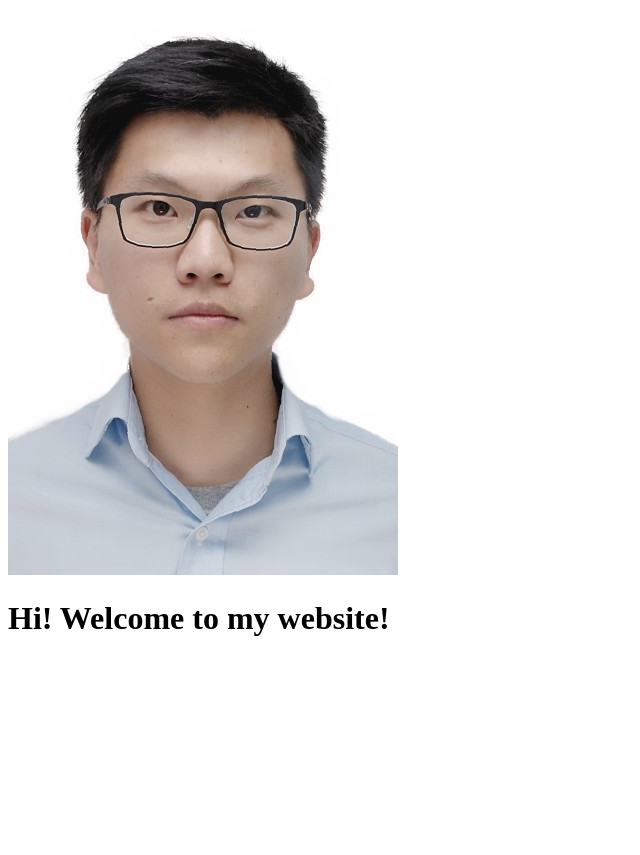
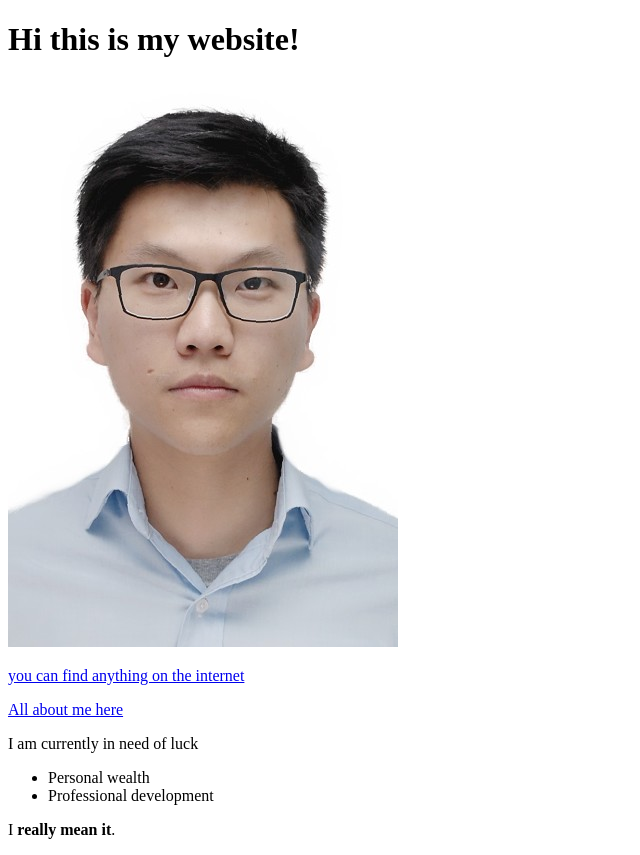
Before and after one commit to tlc0027/tlc0027.github.io, a plain HTML site: page index.html in a window 1280 px wide. Shown: the whole page, without its empty margins (0-640 px from the left). Before the commit the page ends 800 px from the top, so only its background shows below. Drawn offline with Linux system fonts and the light colour scheme.

Commit message:
copied version from class

```diff
--- a/index.html
+++ b/index.html
@@ -1,11 +1,33 @@
 <!DOCTYPE html>
 <html>
-  <head>
-    <meta charset="utf-8">
-    <title>My Website</title>
-  </head>
-  <body>
-    <img src="201606.jpg" alt="wow">
-    <h1>Hi! Welcome to my website!</h1>
-  </body>
+<head>
+  <title>Welcome my site!</title>
+</head>
+
+<body>
+<h1>Hi this is my website!</h1>
+
+
+<p>
+  <img src="201606.jpg" alt="Cao">
+</p>
+
+<p>
+  <a href="http://google.com">you can find anything on the internet</a>
+</p>
+<p>
+  <a href="aboutme.html">All about me here</a>
+</p>
+
+
+
+<p>I am currently in need of luck</p>
+
+<ul>
+  <li>Personal wealth</li>
+  <li>Professional development</li>
+</ul>
+
+<p>I <strong>really mean it</strong>.</p>
+</body>
 </html>
```
